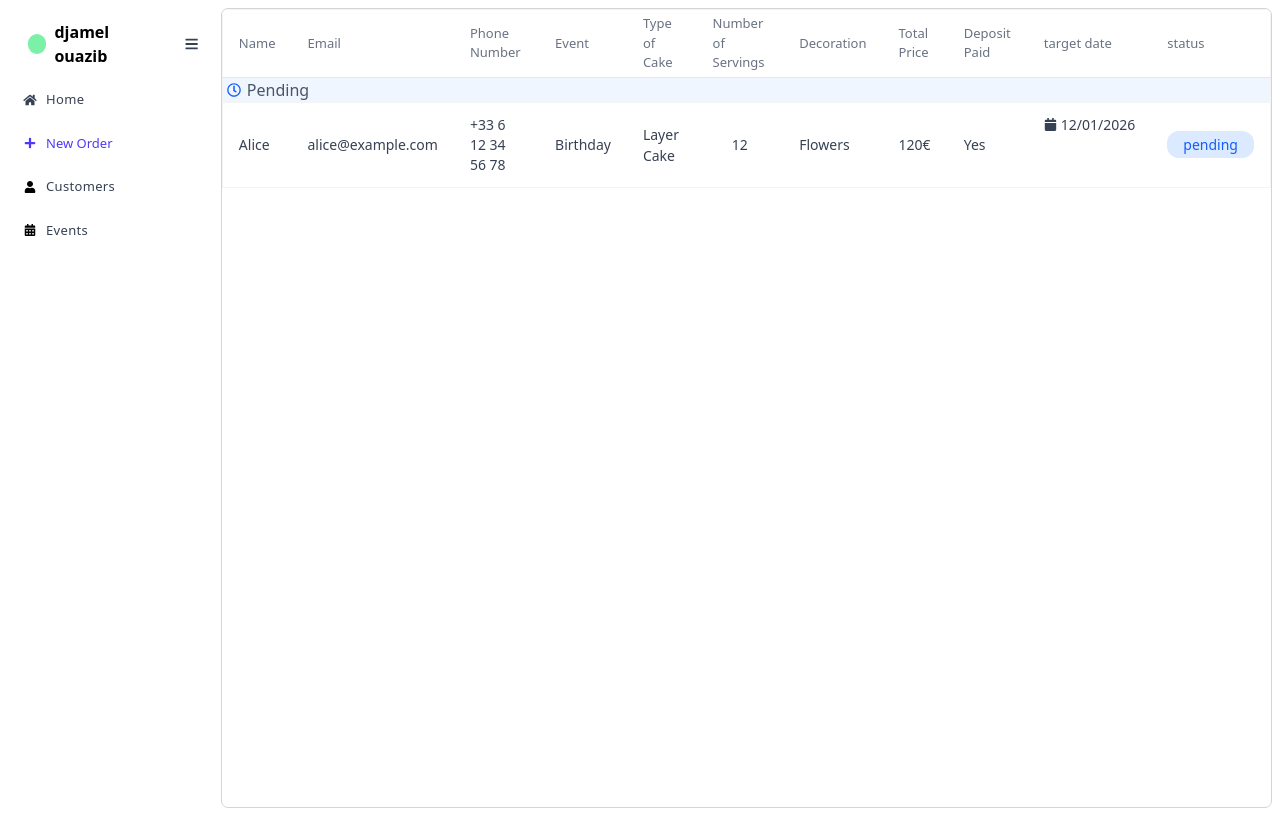
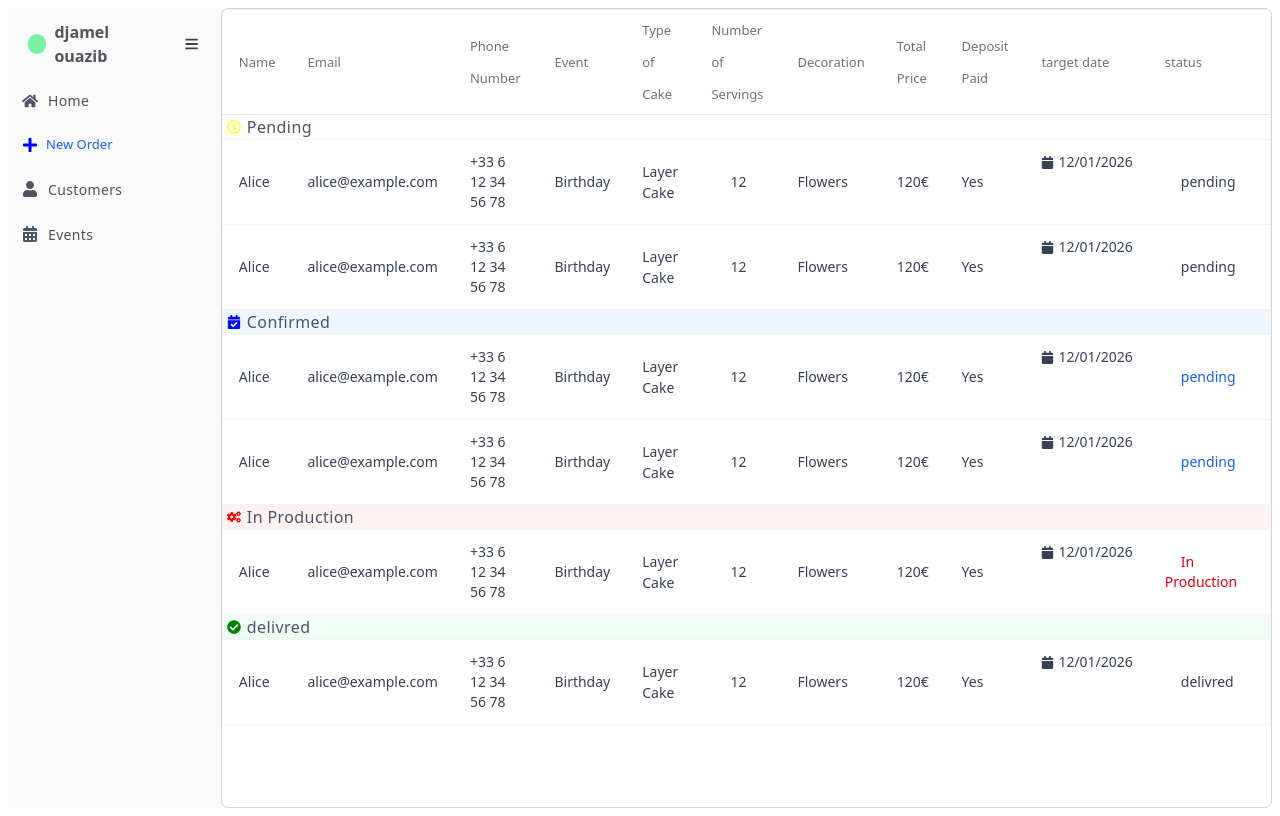
Before and after one commit to djamel-ouazib/EvenCake, a Next.js app: page /dashboard/customers in a window 1280 px wide. Built offline with nearby package versions, Linux system fonts and the light colour scheme.

Commit message:
add a hero banner and reanged the customers table

```diff
--- a/app/dashboard/customers/page.tsx
+++ b/app/dashboard/customers/page.tsx
@@ -7,7 +7,7 @@ export default function customers() {
             <motion.div
                 initial={{ opacity: 0, filter: 'blur(10px)' }}
                 animate={{ opacity: 1, filter: 'blur(0px)' }}
-                transition={{ duration: 0.3, ease: 'easeOut' }}
+                transition={{ duration: 0.1, ease: 'easeOut' }}
             >
                 <Table />
             </motion.div>
--- a/app/dashboard/layout.tsx
+++ b/app/dashboard/layout.tsx
@@ -10,12 +10,12 @@ export default function Layout({ children }: { children: React.ReactNode }) {
             <motion.div
                 animate={{ width: show ? '16rem' : '3rem' }}
                 transition={{ duration: 0.2, ease: 'easeInOut' }}
-                className="w-65 h-screen "
+                className="w-65 h-screen bg-zinc-50 "
             >
                 <Sidenav show={show} setShow={setShow} />
             </motion.div>
 
-            <div className="h-screen overflow-hidden w-full bg-white border border-zinc-300 rounded-[7px]">
+            <div className="h-screen overflow-hidden w-full bg-white border border-zinc-300 rounded-[7px] overflow-y-auto scrollbar-thin scrollbar-thumb-red-400">
                 {children}
             </div>
         </div>
--- a/app/ui/dashboard/nav-links.tsx
+++ b/app/ui/dashboard/nav-links.tsx
@@ -7,25 +7,25 @@ const Links = [
         name: 'Home',
         href: '/dashboard',
         icon: FaHome,
-        color: '364153 ',
+        color: '#4a5565 ',
     },
     {
         name: 'New Order',
         href: '/dashboard/NewOrder',
         icon: FaPlus,
-        color: '#4f39f6 ',
+        color: 'blue ',
     },
     {
         name: 'Customers',
         href: '/dashboard/customers',
         icon: FaUser,
-        color: 'black ',
+        color: '#4a5565  ',
     },
     {
         name: 'Events',
         href: '/dashboard/events',
         icon: FaCalendarAlt,
-        color: 'black ',
+        color: '#4a5565   ',
     },
 ]
 type Props = {
@@ -39,25 +39,25 @@ export default function NavLinks({ show }: Props) {
                     const LinkIcon = link.icon
 
                     return (
-                        <div className=" ">
+                        <div>
                             <Link
                                 key={link.name}
                                 href={link.href}
                                 className={
                                     link.href === '/dashboard/NewOrder'
                                         ? 'flex gap-2 items-center p-1.5 mt-3 hover:bg-indigo-100 rounded-[5px]'
-                                        : 'flex gap-2 items-center p-1.5 mt-3 hover:bg-zinc-100 rounded-[5px]'
+                                        : 'flex gap-2 items-center p-1.5 mt-3 hover:bg-zinc-200 rounded-[5px]'
                                 }
                             >
                                 <LinkIcon
-                                    className="w-4 h-3"
+                                    className="w-4 h-4"
                                     color={link.color}
                                 />
                                 <p
                                     className={`${
                                         link.href === '/dashboard/NewOrder'
-                                            ? 'hidden md:block text-indigo-600 text-[13px] '
-                                            : 'text-gray-700 text-[13px]  tracking-wide '
+                                            ? 'hidden md:block text-blue-600 text-[13px] '
+                                            : 'text-zinc-600 text-[14px] tracking-wide ml-0.5 '
                                     }`}
                                 >
                                     {link.name}
--- a/app/ui/dashboard/sidenav.tsx
+++ b/app/ui/dashboard/sidenav.tsx
@@ -27,7 +27,7 @@ export default function Sidenav({ show, setShow }: Props) {
                 {show && (
                     <div className="flex gap-2 items-center flex-3 hover:bg-zinc-100 cursor-pointer py-1 px-3 rounded-[7px]">
                         <span className="w-5 h-[20px] rounded-[20px] bg-green-300"></span>
-                        <p className="text-black font-bold">djamel ouazib</p>
+                        <p className="text-zinc-600 font-bold">djamel ouazib</p>
                     </div>
                 )}
                 <FaBars
--- a/app/ui/dashboard/table.tsx
+++ b/app/ui/dashboard/table.tsx
@@ -1,102 +1,162 @@
-import { FaCalendar } from 'react-icons/fa'
+import { FaCalendar, FaCalendarCheck } from 'react-icons/fa'
 import { FaRegClock } from 'react-icons/fa'
+import { FaCheckCircle, FaCogs } from 'react-icons/fa'
+
+import TableSection from './tableSection'
+import { motion } from 'motion/react'
 
 export default function Table() {
     return (
         <div className="overflow-x-auto">
             <table className="min-w-full border border-gray-100 divide-y divide-gray-200 rounded-xl">
-                <thead>
-                    <tr>
-                        <th className="px-4 py-1 text-left text-[13px] font-normal text-gray-500">
+                <thead className="">
+                    <tr className="">
+                        <th className="px-4 py-1 text-left text-[13px] font-normal text-gray-500 leading-8 ">
                             Name
                         </th>
 
-                        <th className="px-4 py-1 text-left text-[13px] font-normal text-gray-500">
+                        <th className="px-4 py-1 text-left text-[13px] font-normal text-gray-500 leading-8 ">
                             Email
                         </th>
-                        <th className="px-4 py-1 text-left text-[13px] font-normal text-gray-500">
+                        <th className="px-4 py-1 text-left text-[13px] font-normal text-gray-500 leading-8 ">
                             Phone Number
                         </th>
-                        <th className="px-4 py-1 text-left text-[13px] font-normal text-gray-500">
+                        <th className="px-4 py-1 text-left text-[13px] font-normal text-gray-500 leading-8 ">
                             Event
                         </th>
-                        <th className="px-4 py-1 text-left text-[13px] font-normal text-gray-500">
+                        <th className="px-4 py-1 text-left text-[13px] font-normal text-gray-500 leading-8 ">
                             Type of Cake
                         </th>
 
-                        <th className="px-4 py-1 text-left text-[13px] font-normal text-gray-500">
+                        <th className="px-4 py-1 text-left text-[13px] font-normal text-gray-500 leading-8 ">
                             Number of Servings
                         </th>
-                        <th className="px-4 py-1 text-left text-[13px] font-normal text-gray-500">
+                        <th className="px-4 py-1 text-left text-[13px] font-normal text-gray-500 leading-8 ">
                             Decoration
                         </th>
-                        <th className="px-4 py-1 text-left text-[13px] font-normal text-gray-500">
+                        <th className="px-4 py-1 text-left text-[13px] font-normal text-gray-500 leading-8 ">
                             Total Price
                         </th>
-                        <th className="px-4 py-1 text-left text-[13px] font-normal text-gray-500">
+                        <th className="px-4 py-1 text-left text-[13px] font-normal text-gray-500 leading-8 ">
                             Deposit Paid
                         </th>
-                        <th className="px-4 py-1 text-left text-[13px] font-normal text-gray-500">
+                        <th className="px-4 py-1 text-left text-[13px] font-normal text-gray-500 leading-8 ">
                             target date
                         </th>
-                        <th className="px-4 py-1 text-left text-[13px] font-normal text-gray-500">
+                        <th className="px-4 py-1 text-left text-[13px] font-normal text-gray-500 leading-8 ">
                             status
                         </th>
                     </tr>
                 </thead>
                 <tbody className="divide-y divide-gray-100 bg-white">
-                    <tr>
+                    {/* pending */}
+                    <motion.tr
+                        initial={{ opacity: 0, filter: 'blur(10px)' }}
+                        animate={{ opacity: 1, filter: 'blur(0px)' }}
+                        transition={{ duration: 0.3, ease: 'easeInOut' }}
+                    >
+                        <td className="bg-yellow-50/5 px-1 " colSpan={11}>
+                            <div className="flex gap-1.5 items-center">
+                                <span>
+                                    <FaRegClock color="yellow " size={14} />
+                                </span>{' '}
+                                <p className="tracking-wide">Pending</p>
+                            </div>
+                        </td>
+                    </motion.tr>
+                    <TableSection
+                        status="pending"
+                        color="yellow"
+                        delay={0}
+                        duration={0.3}
+                    />
+                    <TableSection
+                        status="pending"
+                        color="yellow"
+                        delay={0.1}
+                        duration={0.3}
+                    />
+                    {/* confiremed */}
+                    <motion.tr
+                        initial={{ opacity: 0, filter: 'blur(10px)' }}
+                        animate={{ opacity: 1, filter: 'blur(0px)' }}
+                        transition={{
+                            duration: 0.3,
+                            ease: 'easeInOut',
+                            delay: 0.2,
+                        }}
+                    >
                         <td className="bg-blue-50 px-1 " colSpan={11}>
                             <div className="flex gap-1.5 items-center">
                                 <span>
-                                    <FaRegClock color="#155dfc " size={14} />
+                                    <FaCalendarCheck color="blue " size={14} />
                                 </span>{' '}
-                                <p>Pending</p>
+                                <p className="tracking-wide">Confirmed</p>
                             </div>
                         </td>
-                    </tr>
-                    <tr className="hover:bg-gray-50">
-                        <td className="px-4 py-3 text-sm font-medium text-gray-700">
-                            Alice
+                    </motion.tr>
+                    <TableSection
+                        status="pending"
+                        color="blue"
+                        delay={0.3}
+                        duration={0.3}
+                    />
+                    <TableSection
+                        status="pending"
+                        color="blue"
+                        delay={0.4}
+                        duration={0.3}
+                    />
+                    {/* In Production */}
+                    <motion.tr
+                        initial={{ opacity: 0, filter: 'blur(10px)' }}
+                        animate={{ opacity: 1, filter: 'blur(0px)' }}
+                        transition={{
+                            duration: 0.3,
+                            ease: 'easeInOut',
+                            delay: 0.5,
+                        }}
+                    >
+                        <td className="bg-red-50 px-1  " colSpan={11}>
+                            <div className="flex gap-1.5 items-center ">
+                                <span>
+                                    <FaCogs color="red " size={14} />
+                                </span>{' '}
+                                <p className="tracking-wide">In Production</p>
+                            </div>
                         </td>
-
-                        <td className="px-4 py-3 text-sm font-medium text-gray-700">
-                            <a href="mailto:alice@example.com">
-                                alice@example.com
-                            </a>
+                    </motion.tr>
+                    {/* delivred */}
+                    <TableSection
+                        status="In Production"
+                        color="red"
+                        delay={0.6}
+                        duration={0.3}
+                    />
+                    <motion.tr
+                        initial={{ opacity: 0, filter: 'blur(10px)' }}
+                        animate={{ opacity: 1, filter: 'blur(0px)' }}
+                        transition={{
+                            duration: 0.5,
+                            ease: 'easeInOut',
+                            delay: 0.8,
+                        }}
+                    >
+                        <td className="bg-green-50 px-1  " colSpan={11}>
+                            <div className="flex gap-1.5 items-center ">
+                                <span>
+                                    <FaCheckCircle color="green " size={14} />
+                                </span>{' '}
+                                <p className="tracking-wide">delivred</p>
+                            </div>
                         </td>
-                        <td className="px-4 py-3 text-sm font-medium text-gray-700">
-                            +33 6 12 34 56 78
-                        </td>
-                        <td className="px-4 py-3 text-sm font-medium text-gray-700">
-                            Birthday
-                        </td>
-                        <td className="px-4 py-3 text-[14px] font-medium text-gray-700">
-                            Layer Cake
-                        </td>
-
-                        <td className="px-4 py-3 text-sm font-medium text-gray-700 text-center">
-                            12
-                        </td>
-                        <td className="px-4 py-3 text-sm font-medium text-gray-700">
-                            Flowers
-                        </td>
-                        <td className="px-4 py-3 text-sm font-medium text-gray-700">
-                            120€
-                        </td>
-                        <td className="px-4 py-3 text-sm font-medium text-gray-700">
-                            Yes
-                        </td>
-                        <td className="px-4 py-3 text-sm text-gray-700 flex items-center gap-1">
-                            <FaCalendar size={13} />
-                            <span> 12/01/2026</span>
-                        </td>
-                        <td className="px-4 py-3 text-sm text-gray-700">
-                            <span className="text-blue-600 bg-blue-100 px-4 py-1 rounded-xl">
-                                pending
-                            </span>
-                        </td>
-                    </tr>
+                    </motion.tr>
+                    <TableSection
+                        status="delivred"
+                        color="green"
+                        delay={1}
+                        duration={1}
+                    />
                 </tbody>
             </table>
         </div>
--- /dev/null
+++ b/app/ui/dashboard/tableSection.tsx
@@ -0,0 +1,71 @@
+import { motion } from 'motion/react'
+import { FaCalendar } from 'react-icons/fa'
+import { FaRegClock } from 'react-icons/fa'
+type Props = {
+    status: string
+    color: string
+    delay: number
+    duration: number
+}
+export default function TableSection({
+    status,
+    color,
+    delay,
+    duration,
+}: Props) {
+    return (
+        <>
+            <motion.tr
+                className="hover:bg-gray-50"
+                initial={{ opacity: 0, filter: 'blur(10px)' }}
+                animate={{ opacity: 1, filter: 'blur(0px)' }}
+                transition={{
+                    duration: duration,
+                    ease: 'easeInOut',
+                    delay: delay,
+                }}
+            >
+                <td className="px-4 py-3 text-sm font-medium text-gray-700">
+                    Alice
+                </td>
+
+                <td className="px-4 py-3 text-sm font-medium text-gray-700">
+                    <a href="mailto:alice@example.com">alice@example.com</a>
+                </td>
+                <td className="px-4 py-3 text-sm font-medium text-gray-700">
+                    +33 6 12 34 56 78
+                </td>
+                <td className="px-4 py-3 text-sm font-medium text-gray-700">
+                    Birthday
+                </td>
+                <td className="px-4 py-3 text-[14px] font-medium text-gray-700">
+                    Layer Cake
+                </td>
+
+                <td className="px-4 py-3 text-sm font-medium text-gray-700 text-center">
+                    12
+                </td>
+                <td className="px-4 py-3 text-sm font-medium text-gray-700">
+                    Flowers
+                </td>
+                <td className="px-4 py-3 text-sm font-medium text-gray-700">
+                    120€
+                </td>
+                <td className="px-4 py-3 text-sm font-medium text-gray-700">
+                    Yes
+                </td>
+                <td className="px-4 py-3 text-sm text-gray-700 flex items-center gap-1">
+                    <FaCalendar size={13} />
+                    <span> 12/01/2026</span>
+                </td>
+                <td className="px-4 py-3 text-sm text-gray-700">
+                    <span
+                        className={`text-${color}-600 bg-${color}-100 px-4 py-1 rounded-xl`}
+                    >
+                        {status}
+                    </span>
+                </td>
+            </motion.tr>
+        </>
+    )
+}
```
Also changed, not shown: app/dashboard/NewOrder/page.tsx (+10 -1 lines), app/page.tsx (+34 -0 lines), app/ui/Navbar.tsx (+5 -3 lines), public/Banner.png (added).
